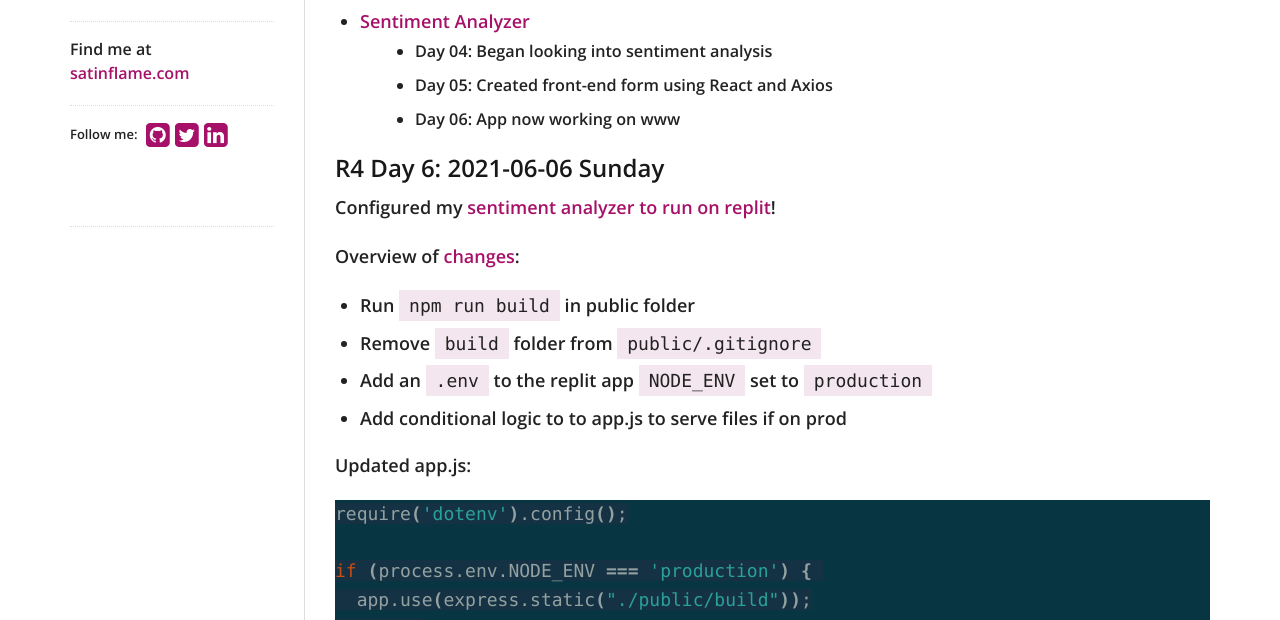
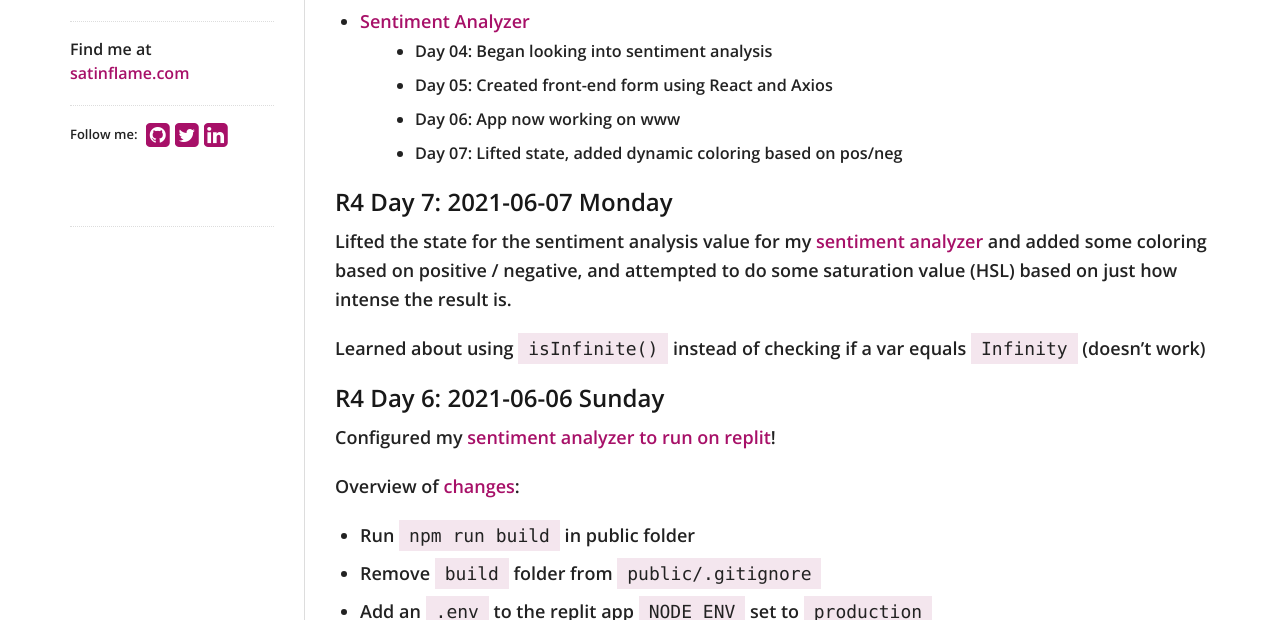
Before and after one commit to virtual/100daysofcode, a Jekyll site: the page built from index.md, in a window 1280 px wide and 900 px high, cut to the strip 280-900 px from the top of the window. Built offline with Jekyll 4.4.1, drawn with Linux system fonts in a browser that asks for light colours; nearby versions of some CDN libraries; our own code applies the rules of GitHub Pages for plain Markdown files.

Commit message:
r4 d7 rough colorizing sa

```diff
--- a/index.md
+++ b/index.md
@@ -11,8 +11,15 @@
   - Day 04: Began looking into sentiment analysis
   - Day 05: Created front-end form using React and Axios
   - Day 06: App now working on www
-
-
+  - Day 07: Lifted state, added dynamic coloring based on pos/neg
+
+
+
+## R4 Day 7: 2021-06-07 Monday
+
+Lifted the state for the sentiment analysis value for my [sentiment analyzer](https://sentiment-analyzer.virtual.repl.co/) and added some coloring based on positive / negative, and attempted to do some saturation value (HSL) based on just how intense the result is.
+
+Learned about using `isInfinite()` instead of checking if a var equals `Infinity` (doesn't work)
 
 
 ## R4 Day 6: 2021-06-06 Sunday
```
